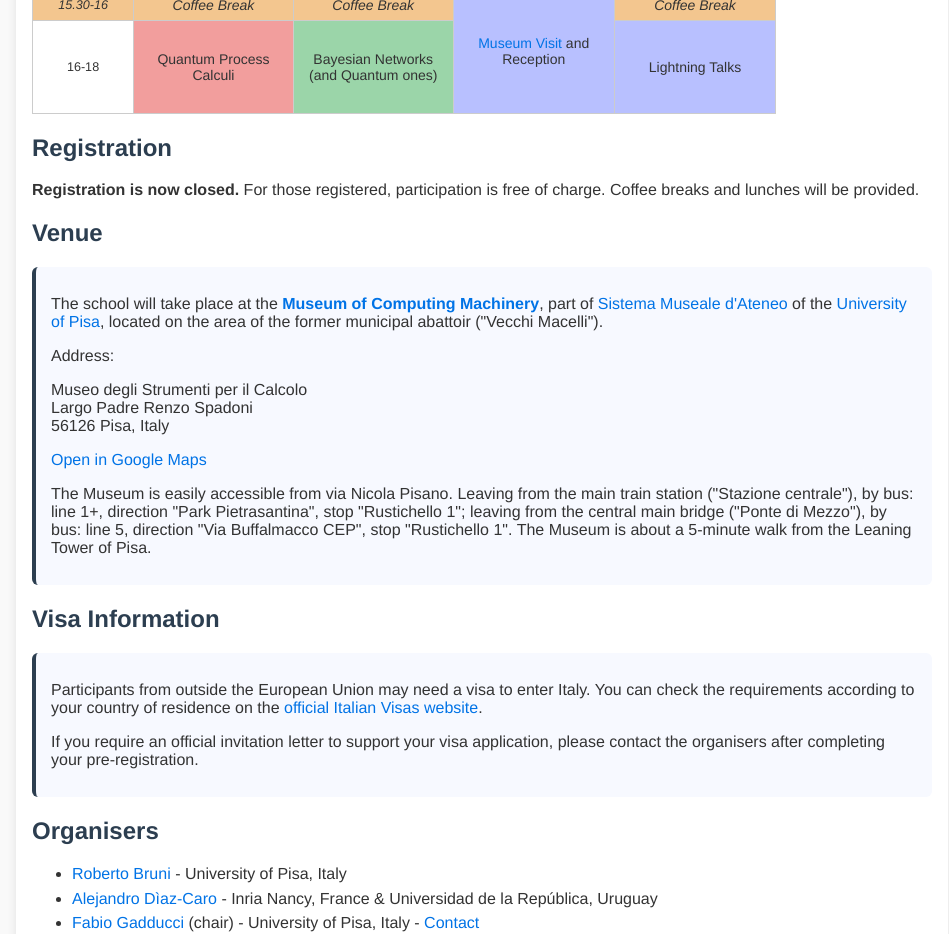
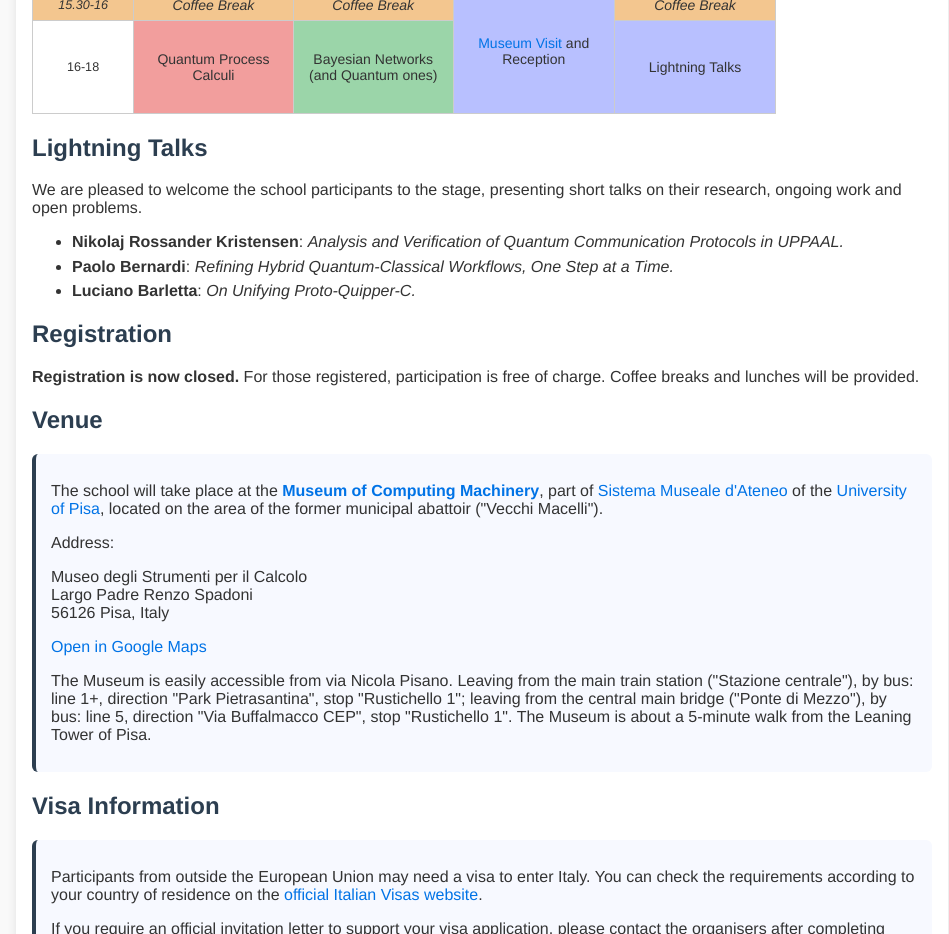
Before and after one commit to qcomical2026/qcomical2026.github.io, a plain HTML site: page index.html in a window 1280 px wide. Shown: the part 1200-2134 px from the top of the page, without its empty margins (158-1107 px from the left). Drawn offline with Linux system fonts and the light colour scheme.

Commit message:
Added lightning talks

```diff
--- a/index.html
+++ b/index.html
@@ -233,6 +233,14 @@ The latter results are based on a joint paper with Thea Li and other papers coau
 </div>
 </div>
 
+  <h2 id="lightning">Lightning Talks</h2>
+  <p>We are pleased to welcome the school participants to the stage, presenting short talks on their research, ongoing work and open problems.</p>
+  <ul class="organisers">
+    <li><strong>Nikolaj Rossander Kristensen</strong>: <em>Analysis and Verification of Quantum Communication Protocols in UPPAAL.</em></li>
+    <li><strong>Paolo Bernardi</strong>: <em>Refining Hybrid Quantum-Classical Workflows, One Step at a Time.</em></li>
+    <li><strong>Luciano Barletta</strong>: <em>On Unifying Proto-Quipper-C.</em></li>
+  </ul>
+
   <h2 id="prereg">Registration</h2>
 
   <p>
```
